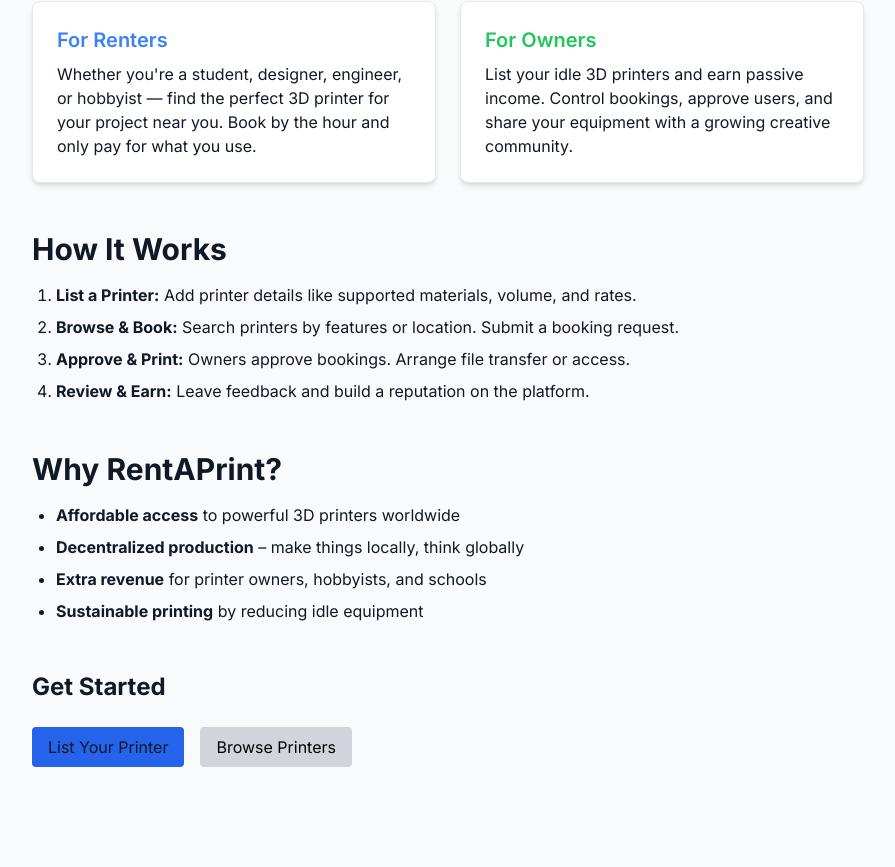
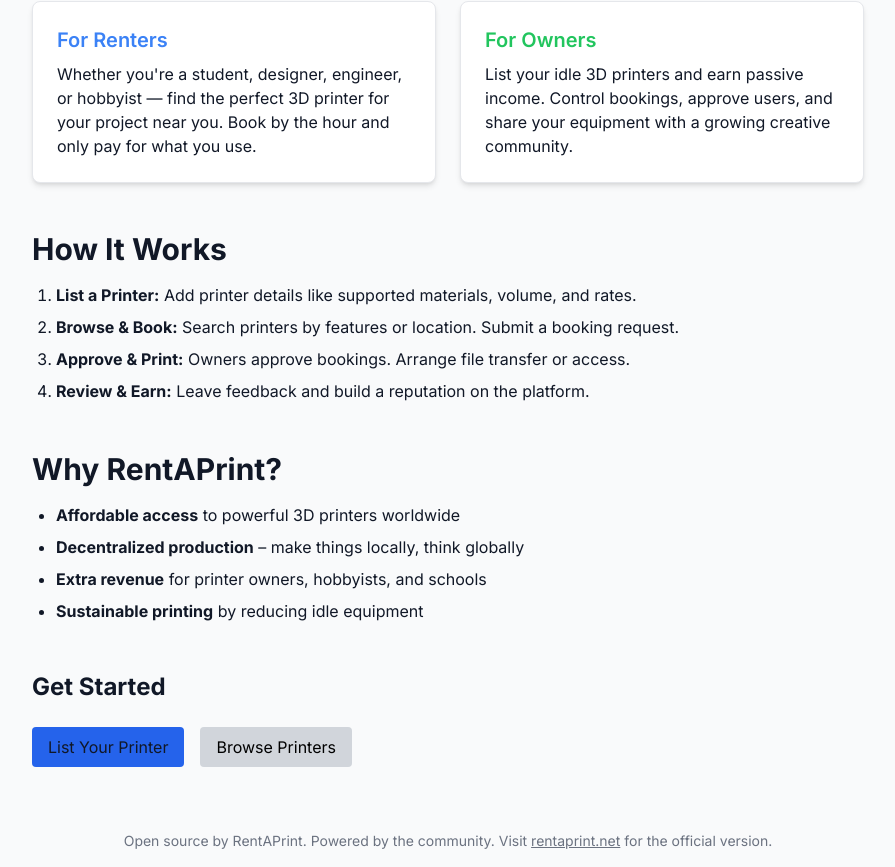
Before and after one commit to materialmatrix3d/rentaprint, a Next.js app: page / in a window 1280 px wide. Shown: the part 242-1109 px from the top of the page, without its empty margins (192-1087 px from the left). Before the commit the page ends 1057 px from the top, so only its background shows below. Built offline with nearby package versions, Linux system fonts and the light colour scheme; no server answers.

Commit message:
Add BSL license, contribution docs, and footer

```diff
--- a/app/layout.tsx
+++ b/app/layout.tsx
@@ -14,6 +14,12 @@
           <Providers>
             <Navbar />
             <main className="max-w-7xl mx-auto p-4">{children}</main>
+            <footer className="text-center text-sm text-gray-500 py-4">
+              Open source by RentAPrint. Powered by the community. Visit{' '}
+              <a href="https://rentaprint.net" className="underline">
+                rentaprint.net
+              </a>{' '}for the official version.
+            </footer>
           </Providers>
         </body>
       </html>
```
Also changed, not shown: 2 other files (tests, documents, lock files or other folders).
